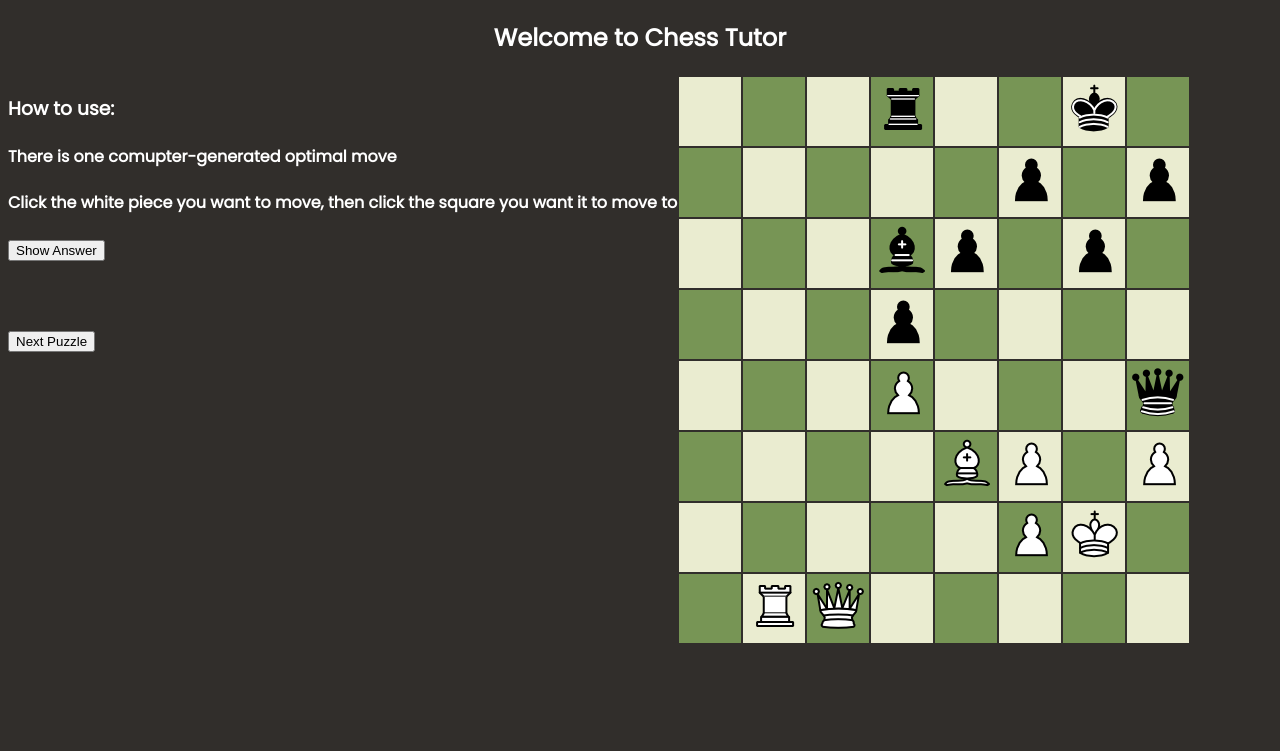
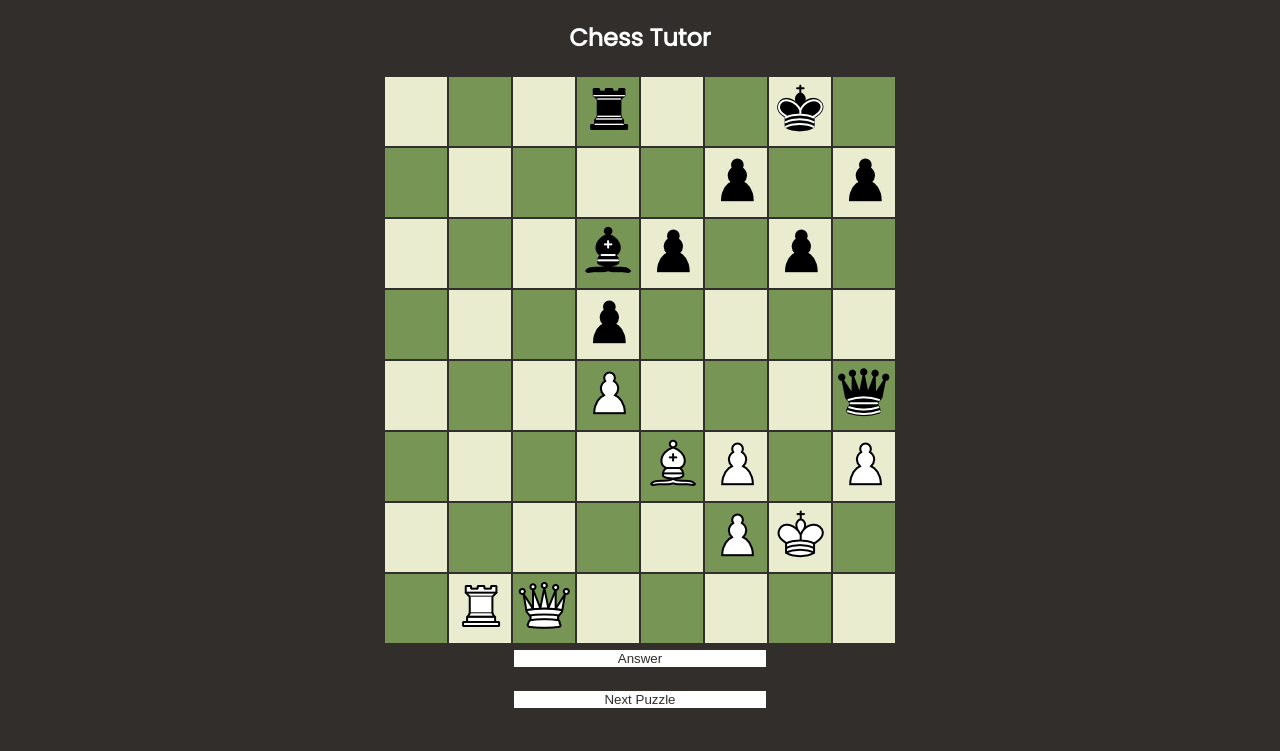
Before and after one commit to nameistao/Chess_Puzzles, a Flask app: page / in a window 1280 px wide. Shown: the top 751 px of the page. Run offline with Flask 2, Linux system fonts and the light colour scheme; lists and menus that the app fills with data are empty; some libraries are stand-ins or nearby versions.

Commit message:
Improved UI and moved more css to separate file
TODO:
- move javascript to separate file
- add sounds for correct, incorrect, and clicks

```diff
--- a/static/css/template.css
+++ /dev/null
@@ -1,27 +0,0 @@
-.move {
-    background-color: coral !important;
-}
-.selected {
-    background-color: #FFFF66 !important;
-}
-#board{
-    width:100%;
-    height:auto;
-    max-width: 600px;
-}
-th{
-    width:12.5%;
-    height:auto;
-}
-tr{
-    width:12.5%;
-    height:auto;
-}
-#contentLeft{
-    float:left;
-    height:80%;
-}
-#contentRight{
-    float:left;
-    height:80%;
-}
--- /dev/null
+++ b/static/template.css
@@ -0,0 +1,29 @@
+body{
+    background-color:#312e2b;
+    color:#ffffff;
+    font-family:Poppins;
+}
+#head{
+    text-align:center;
+    width:100%;
+    height:10%;
+}
+.move{
+    background-color: coral !important;
+}
+.selected {
+    background-color: #FFFF66 !important;
+}
+th{
+    width:12.5%;
+    height:auto;
+}
+tr{
+    width:12.5%;
+    height:auto;
+}
+#content{
+    width:100%;
+    height:90%;
+    margin:auto;
+}
--- a/templates/index.html
+++ b/templates/index.html
@@ -2,26 +2,15 @@
 <html lang="en">
 <head>
     <meta charset="UTF-8">
-    <style>
-        body{
-            background-color:#312e2b;
-            color:#ffffff;
-            font-family:Poppins;
-        }
-        #head{
-            text-align:center;
-            width:100%;
-        }
-        .move{
-            background-color: coral !important;
-        }
-    </style>
     <title>Chess Tutor</title>
-    <link rel= "stylesheet" type= "text/css" href= "{{ url_for('static',filename='css/template.css') }}">
+    <link rel= "stylesheet" type= "text/css" href= "{{ url_for('static',filename='template.css') }}">
     <link rel="stylesheet" href="https://fonts.googleapis.com/css?family=Poppins">
     <script src="https://ajax.googleapis.com/ajax/libs/jquery/3.5.1/jquery.min.js"></script>
     <script src="https://cdn.jsdelivr.net/npm/canvas-confetti@1.4.0/dist/confetti.browser.min.js"></script>
     <script>
+        //put all the images in their positions indicated by board (8x8 2d array)
+        $( document ).ready(function() {
+
             //get the board/problem layout
             var board = "{{board}}".split("|");
             var row1 = board[0].split(" ");
@@ -53,9 +42,6 @@
             var moveBool = false;
             var selectedLoc = "";
             var moveLoc = "";
-
-        //put all the images in their positions indicated by board (8x8 2d array)
-        $( document ).ready(function() {
 
             //inserting the answer in the answer div
             var pieceRow = Math.ceil({{select}}/8);
@@ -175,37 +161,16 @@
                 }
             }
         });
-
     </script>
 </head>
 <body>
 <div id="head">
-    <h2>Welcome to Chess Tutor</h2>
+    <h2>Chess Tutor</h2>
 </div>
 
-<div id="contentLeft">
-    <div id="instructions">
-        <h3>How to use:</h3>
-        <h4>There is one comupter-generated optimal move</h4>
-        <h4>Click the white piece you want to move, then click the square you want it to move to</h4>
-    </div>
-    <div id="output">
-        <h1 id="result"></h1>
-
-        <button type="button" id="answerButton">Show Answer</button>
-        <div id="answer" style="visibility: hidden">
-        <div>Answers are in the format (row, column)</div>
-        </div>
-        <form action = "/" method = "POST">
-        <p><input type = "submit" value = "Next Puzzle" /></p>
-
-    </div>
-
-</div>
-
-<div id="contentRight">
-    <div id="board">
-        <table style="width:100%; height:auto;">
+<div id="content">
+    <div id="board" style="margin:auto;">
+        <table style="margin:auto;">
             <tr class="row1">
               <th class="col1" id="1" style="background-color:#eaecd0;"></th>
               <th class="col2" id="2" style="background-color:#779555;"></th>
@@ -287,7 +252,19 @@
               <th class="col8" id="64" style="background-color:#eaecd0;"></th>
              </tr>
         </table>
+
+
+        <button id="answerButton" style="width:20%; margin-left:40%; margin-right:40%; background-color:#ffffff; border:none; color:#312e2b;">Answer</button>
+        <form style="width:20%; margin-left:40%; margin-right:40%;" action = "/" method = "POST">
+            <p><input style="width:100%; background-color:#ffffff; border:none; color:#312e2b;" type = "submit" value = "Next Puzzle" /></p>
+        </form>
+
+        <div id="result" style="text-align:center;"></div>
+        <div id="answer" style="visibility: hidden; text-align:center;"></div>
+
 </div>
-</div>
+
+<script src="{{ url_for('static', filename='util.js') }}"></script>
+
 </body>
 </html>
```
Also changed, not shown: static/util.js (added). Lines whose indentation alone changed are shown as unchanged.
